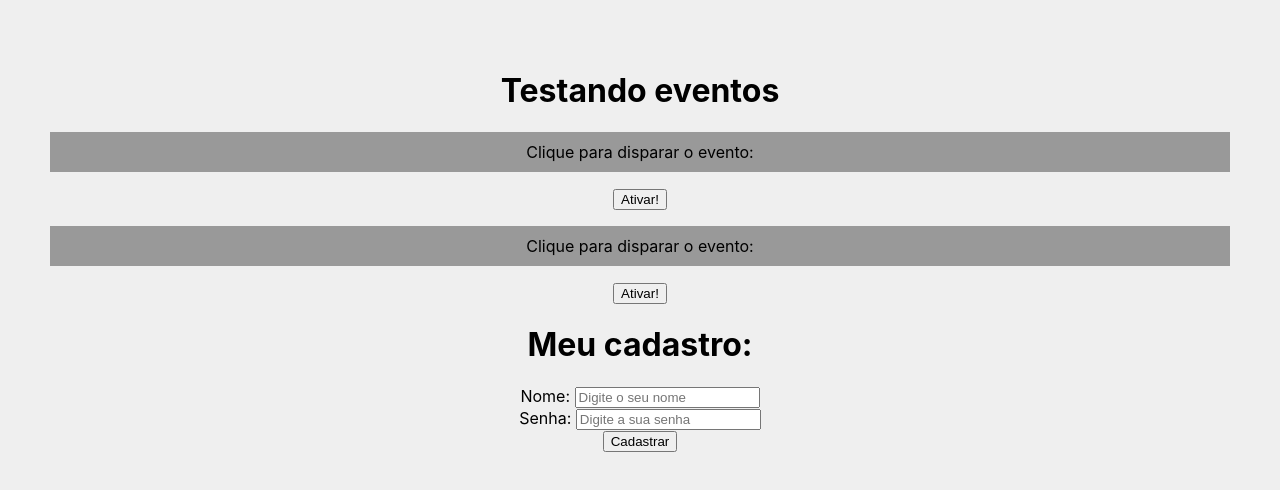
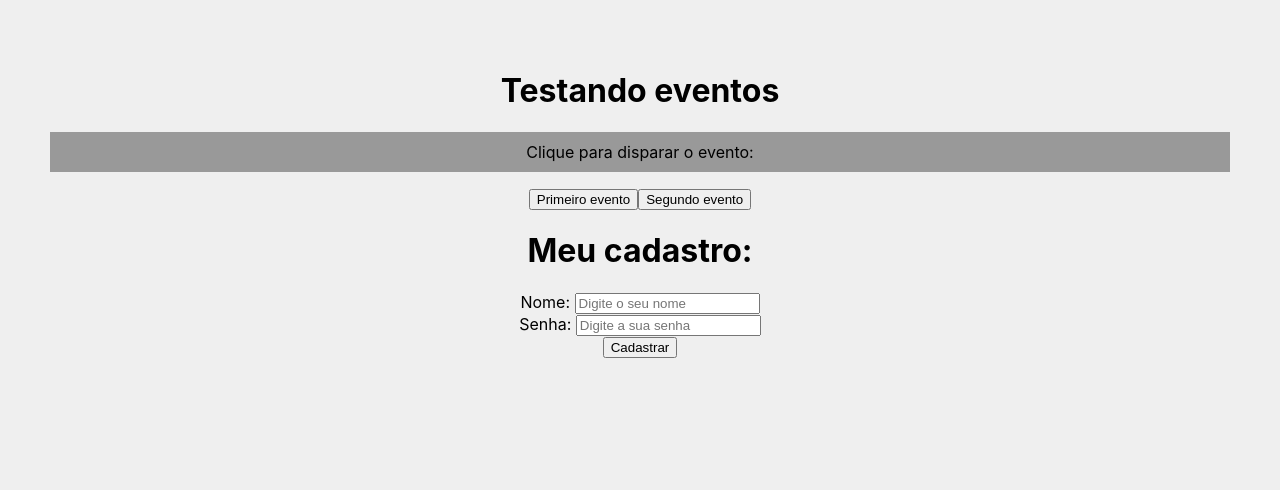
Before and after one commit to fennder/projetoNode, a React (Create React App) app: page / in a window 1280 px wide. Shown: the top 490 px of the page. Built offline with nearby package versions, Linux system fonts and the light colour scheme.

Commit message:
Configuration proprieties in Button from Event

```diff
--- a/src/App.js
+++ b/src/App.js
@@ -17,8 +17,7 @@
   return(
     <div className='App'>
       <h1>Testando eventos</h1>
-      <Evento numero="1" />
-      <Evento numero="2" />
+      <Evento/>
       <div>
         <Form />
       </div>
--- a/src/components/Evento.js
+++ b/src/components/Evento.js
@@ -1,13 +1,20 @@
-function Evento({numero}){
+import Button from './evento/Button'
+
+function Evento(){
 
     function meuEvento(){
-        console.log(`Opa, fui ativado ${numero}`)
+        console.log(`Ativando primeiro evento`)
+    }
+
+    function segundoEvento(){
+        console.log('Ativando segundo evento')
     }
 
     return(
         <div>
             <p>Clique para disparar o evento:</p>
-            <button onClick={meuEvento}>Ativar!</button>
+            <Button event={meuEvento} text="Primeiro evento"/>
+            <Button event={segundoEvento} text="Segundo evento"/>
         </div>
     )
 }
--- /dev/null
+++ b/src/components/evento/Button.js
@@ -0,0 +1,5 @@
+function Button(props){
+    return <button onClick={props.event}>{props.text}</button>
+}
+
+export default Button
```
